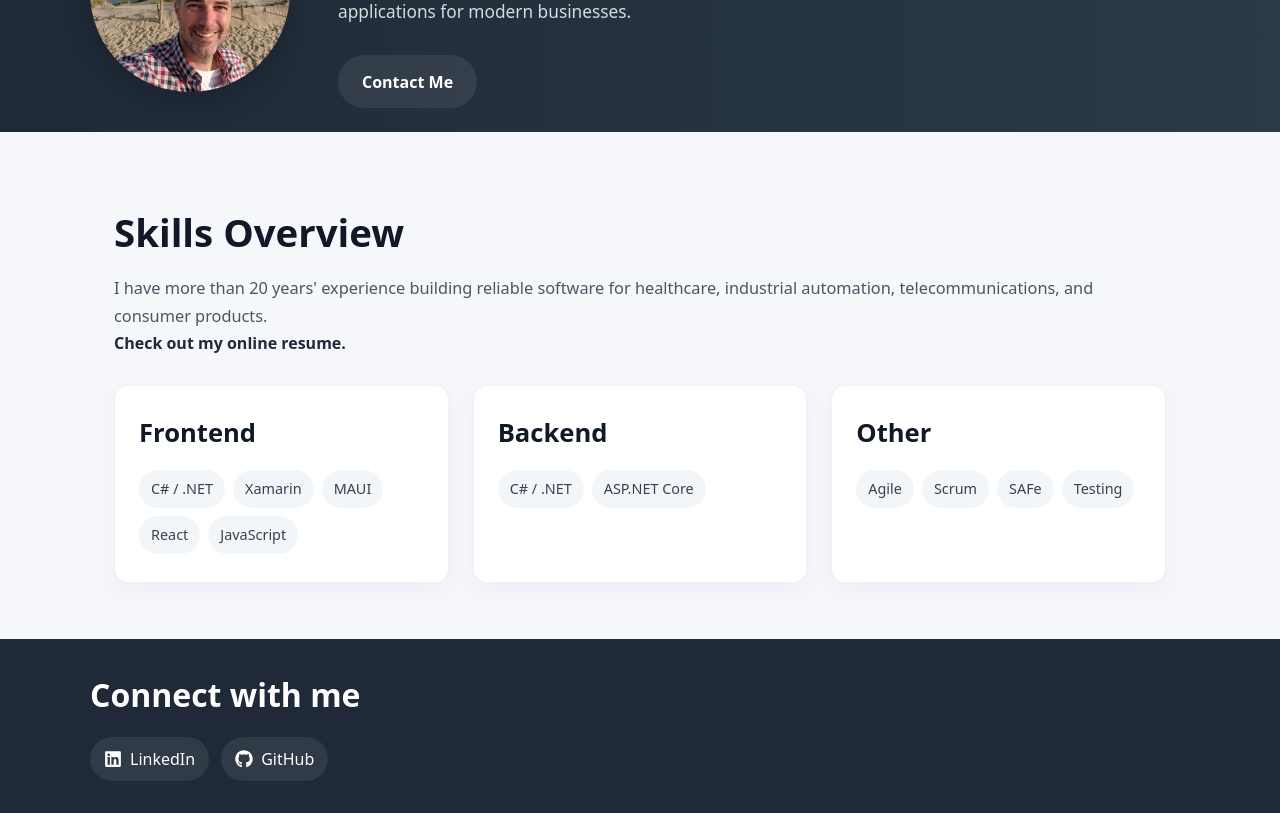
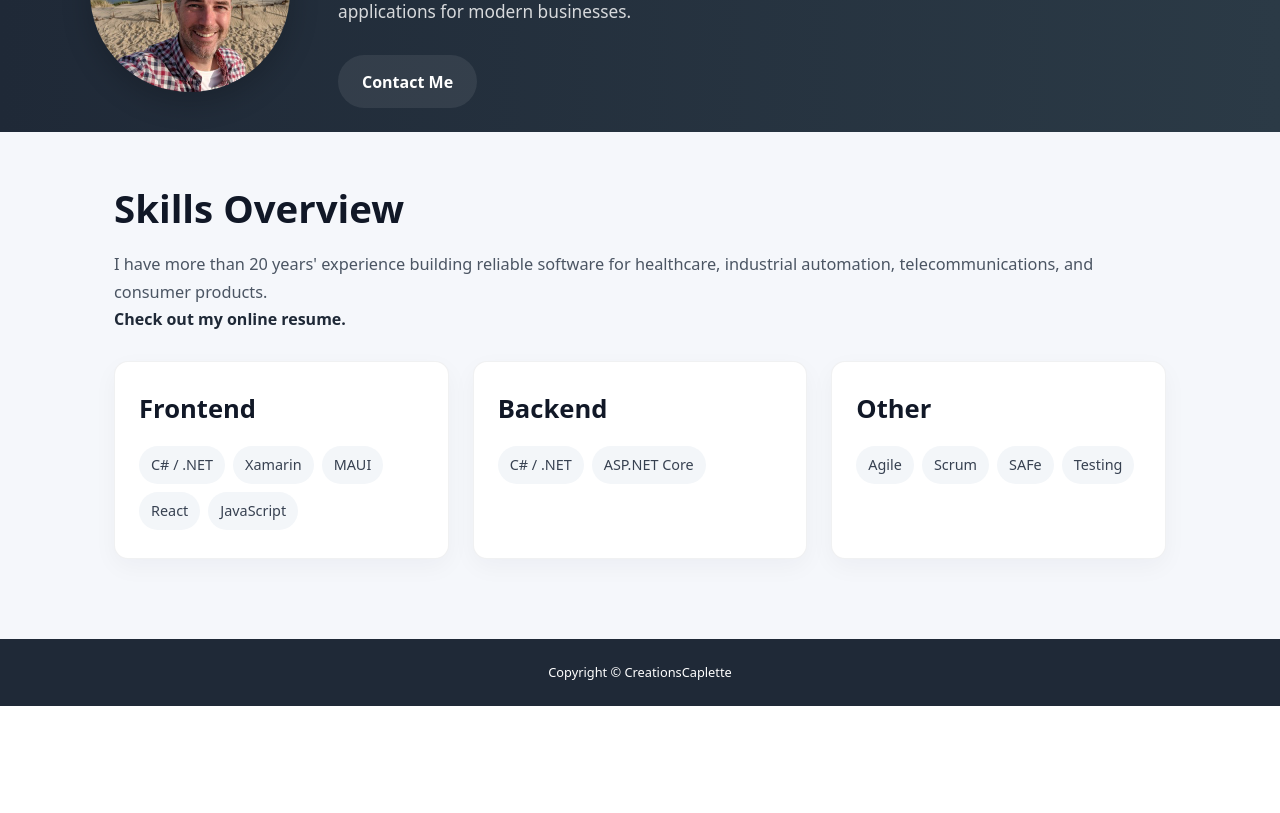
Before and after one commit to CreationsCaplette/creationscaplette_react, a React (Vite) app in the folder creationscaplette/: page / in a window 1280 px wide. Shown: the part 220-1033 px from the top of the page. After the commit the page ends 926 px from the top, so only its background shows below. Built offline with nearby package versions, Linux system fonts and the light colour scheme.

Commit message:
Added footer styles and implified About

```diff
--- a/creationscaplette/src/index.css
+++ b/creationscaplette/src/index.css
@@ -68,6 +68,8 @@ ul {
 }
 
 .pageShell {
+  display: flex;
+  flex-direction: column;
   min-height: 100vh;
   background: var(--color-page-bg);
   color: var(--color-ink);
@@ -117,9 +119,24 @@ ul {
 }
 
 .pageContent {
+  flex: 1;
   max-width: 1100px;
   margin: 0 auto;
-  padding: 48px 24px 0;
+  padding: 24px;
+}
+
+.pageFooter {
+  width: 100%;
+  background: var(--color-brand-dark);
+  color: var(--color-white);
+  padding: 24px;
+}
+
+.footerCopyrights {
+  margin: 0;
+  font-size: 0.8rem;
+  color: var(--color-white);
+  text-align: center;
 }
 
 .btn {
--- a/creationscaplette/src/pages/About.jsx
+++ b/creationscaplette/src/pages/About.jsx
@@ -1,6 +1,4 @@
 import { Link } from 'react-router-dom';
-
-import { FaGithub, FaLinkedin } from 'react-icons/fa'
 
 import classes from './About.module.css';
 
@@ -59,24 +57,8 @@ function AboutPage() {
                 </section>
             </main>
 
-            <footer className={classes.footer}>
-                <div className={classes.footerInner}>
-                    <h2>Connect with me</h2>
-                    <ul>
-                        <li>
-                            <a href="https://linkedin.com/in/davidcaplette" target="_blank" rel="noreferrer">
-                                <FaLinkedin size={18} />
-                                LinkedIn
-                            </a>
-                        </li>
-                        <li>
-                            <a href="https://github.com/CreationsCaplette" target="_blank" rel="noreferrer">
-                                <FaGithub size={18} />
-                                GitHub
-                            </a>
-                        </li>
-                    </ul>
-                </div>
+            <footer className='pageFooter'>
+                <p className='footerCopyrights'>Copyright © CreationsCaplette</p>
             </footer>
         </div>
     )
--- a/creationscaplette/src/pages/About.module.css
+++ b/creationscaplette/src/pages/About.module.css
@@ -101,46 +101,3 @@
   padding: 8px 12px;
   font-size: 0.9rem;
 }
-
-.footer {
-  width: 100%;
-  background: var(--color-brand-dark);
-  color: var(--color-white);
-  padding: 32px 24px;
-}
-
-.footerInner {
-  max-width: 1100px;
-  margin: 0 auto;
-}
-
-.footer h2 {
-  margin: 0 0 18px;
-  color: var(--color-white);
-  font-size: 2rem;
-}
-
-.footer ul {
-  list-style: none;
-  display: flex;
-  gap: 12px;
-  padding: 0;
-  margin: 0;
-  flex-wrap: wrap;
-}
-
-.footer a {
-  color: var(--color-white);
-  text-decoration: none;
-  display: inline-flex;
-  align-items: center;
-  gap: 8px;
-  padding: 10px 14px;
-  border-radius: 999px;
-  background: rgba(255, 255, 255, 0.08);
-  transition: background-color 0.2s ease;
-}
-
-.footer a:hover {
-  background: rgba(255, 255, 255, 0.14);
-}
--- a/creationscaplette/src/pages/Contact.jsx
+++ b/creationscaplette/src/pages/Contact.jsx
@@ -85,6 +85,10 @@ function ContactPage() {
                     </form>
                 </div>
             </main>
+
+            <footer className='pageFooter'>
+                <p className='footerCopyrights'>Copyright © CreationsCaplette</p>
+            </footer>
         </div>
     )
 }
--- a/creationscaplette/src/pages/Projects.jsx
+++ b/creationscaplette/src/pages/Projects.jsx
@@ -67,6 +67,10 @@ function ProjectsPage() {
                     ))}
                 </section>
             </main>
+
+            <footer className='pageFooter'>
+                <p className='footerCopyrights'>Copyright © CreationsCaplette</p>
+            </footer>
         </div>
     )
 }
--- a/creationscaplette/src/pages/Resume.jsx
+++ b/creationscaplette/src/pages/Resume.jsx
@@ -139,6 +139,9 @@ function ResumePage() {
                 </section>
             </main>
 
+            <footer className='pageFooter'>
+                <p className='footerCopyrights'>Copyright © CreationsCaplette</p>
+            </footer>
         </div>
     )
 }
```
